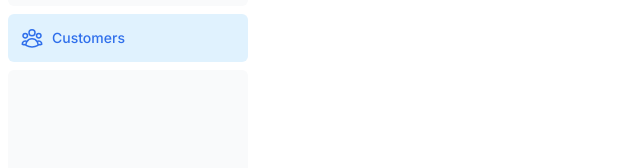
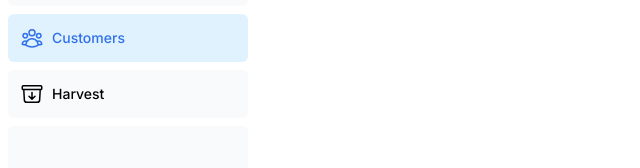
Before and after one commit to Vinz2302/nextjs-dashboard, a Next.js app: page /dashboard/customers in a window 1280 px wide. Shown: the part 282-450 px from the top of the page, without its empty margins (0-640 px from the left). Built offline with nearby package versions, Linux system fonts and the light colour scheme; a web font is replaced by a local one.

Commit message:
add harvest side bar

```diff
--- a/app/ui/dashboard/nav-links.tsx
+++ b/app/ui/dashboard/nav-links.tsx
@@ -4,6 +4,7 @@ import {
   UserGroupIcon,
   HomeIcon,
   DocumentDuplicateIcon,
+  ArchiveBoxArrowDownIcon
 } from '@heroicons/react/24/outline';
 import Link from 'next/link';
 import { usePathname } from 'next/navigation';
@@ -19,6 +20,7 @@ const links = [
     icon: DocumentDuplicateIcon,
   },
   { name: 'Customers', href: '/dashboard/customers', icon: UserGroupIcon },
+  { name: 'Harvest', href: '/dashboard/harvest', icon: ArchiveBoxArrowDownIcon },
 ];
 
 export default function NavLinks() {
```
Also changed, not shown: app/dashboard/harvest/page.tsx (added).
